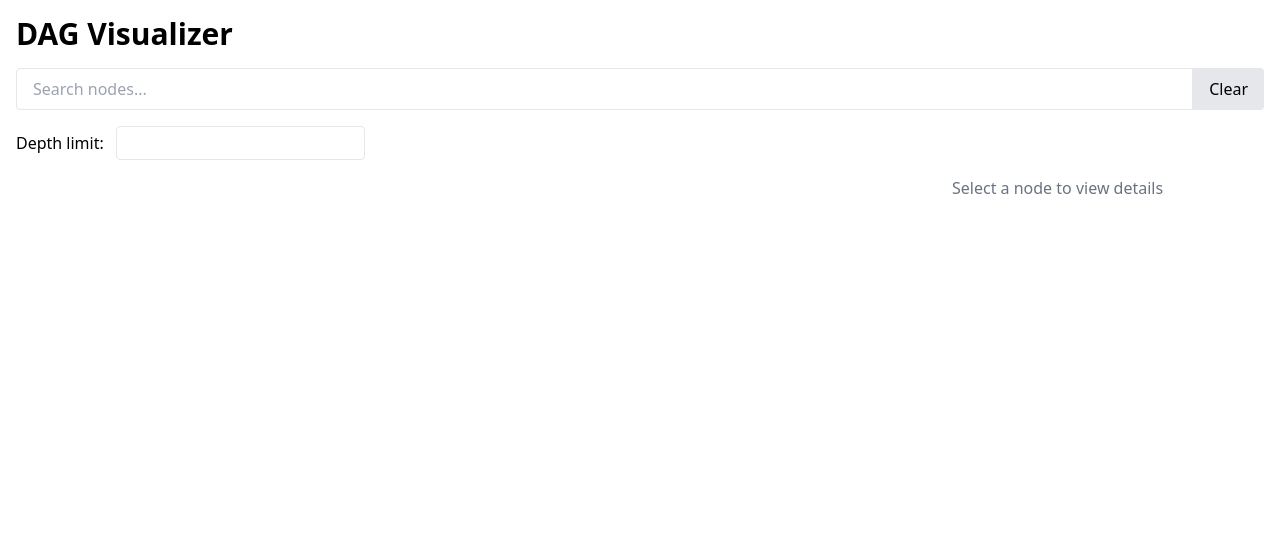
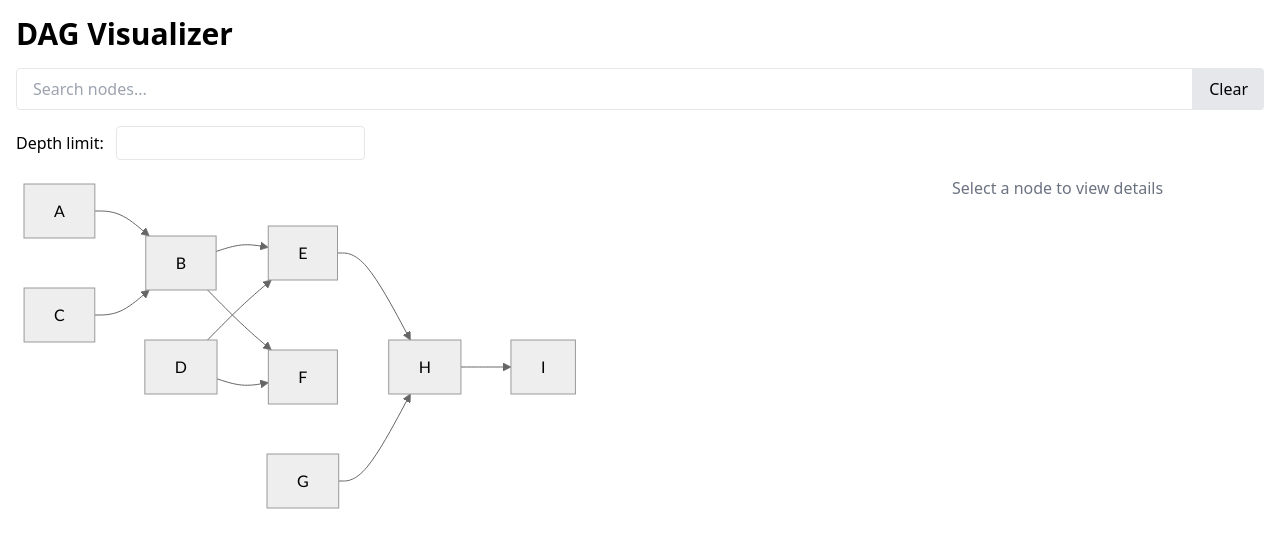
Before and after one commit to danieloi/fluffy-octo-goggles, a SvelteKit app: page / in a window 1280 px wide. Shown: the top 548 px of the page. Built offline with nearby package versions, Linux system fonts and the light colour scheme.

Commit message:
fix mount then unmount flashing issue

```diff
--- a/src/routes/Graph.svelte
+++ b/src/routes/Graph.svelte
@@ -10,16 +10,25 @@
   } = $props();
 
   let graphDiv: HTMLDivElement;
+  let graphRendered = $state(false);
+  let mermaidGraph = $state("");
 
   $effect(() => {
-    // if (graphDiv) {
-    renderGraph();
-    // }
+    graphRendered = false;
+    if (data) {
+      mermaidGraph = generateMermaidGraph(data.nodes, data.edges);
+    }
+  });
+
+  $effect(() => {
+    if (graphDiv && mermaidGraph && !graphRendered) {
+      renderGraph();
+    }
   });
 
   async function renderGraph() {
     mermaid.initialize({
-      startOnLoad: true,
+      startOnLoad: false,
       securityLevel: "loose",
       theme: "neutral",
       flowchart: {
@@ -29,13 +38,26 @@
         padding: 15,
       },
     });
-    const mermaidGraph = generateMermaidGraph(data.nodes, data.edges);
-    const { svg } = await mermaid.render("graphDiv", mermaidGraph);
-    graphDiv.innerHTML = svg;
+
+    try {
+      const { svg } = await mermaid.render("graphDiv", mermaidGraph);
+      graphDiv.innerHTML = svg;
+      graphRendered = true;
+    } catch (error) {
+      console.error("Error rendering graph:", error);
+    }
   }
 </script>
 
-<div bind:this={graphDiv} class="w-full h-full overflow-auto"></div>
+{#if !graphRendered}
+  <div>Loading graph...</div>
+{/if}
+
+<div
+  bind:this={graphDiv}
+  class="w-full h-full overflow-auto"
+  style:display={graphRendered ? "block" : "none"}
+></div>
 
 <style>
   :global(.node:hover) {
```
